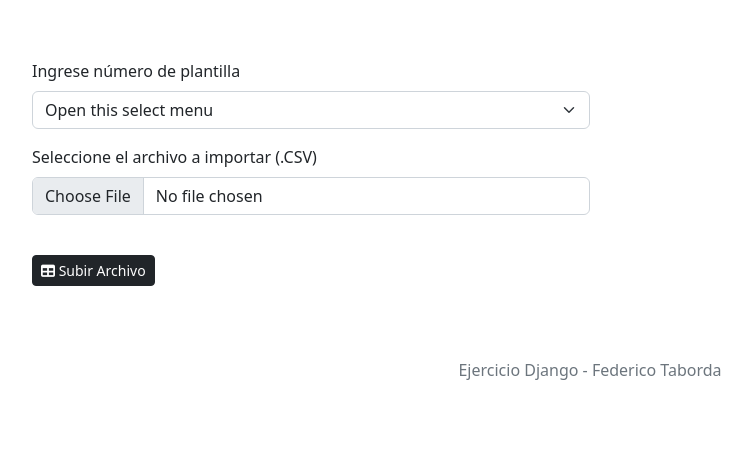
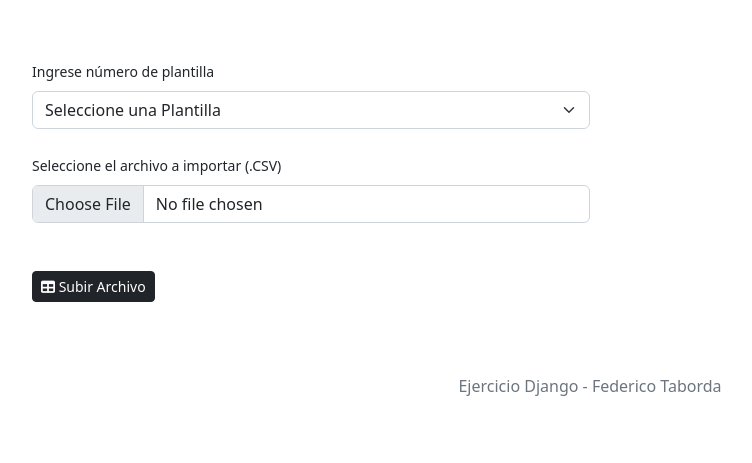
Before and after one commit to federicomtaborda/StormTech-Ejercicio, a Django app: template App_Base/templates/App_Base/index.html in a window 1280 px wide. Shown: the part 298-761 px from the top of the page, without its empty margins (50-802 px from the left). Run offline with Django 3.2, Linux system fonts and the light colour scheme; the template is opened without the code that fills it: values that come from a table or form of the project are taken from there, others are empty; data comes from the database, SQL or seed files in the repository; some libraries are stand-ins or nearby versions.

Commit message:
update modelos

```diff
--- /dev/null
+++ b/App_Base/forms.py
@@ -0,0 +1,4 @@
+from django import forms
+
+class PantillaFrom (forms.Form):
+    ID = forms.ChoiceField(required=True)
--- a/App_Base/models.py
+++ b/App_Base/models.py
@@ -15,8 +15,11 @@ class Estado_Tracking(models.Model):
 
     def __str__(self):
         return self.estado_tracking
+## ---end---- ##
 
 
+
+## Motivo Fallo Models ##
 class Motivo_Fallo(models.Model):
     motivo_fallo = models.CharField(max_length=200, unique=True)
 
@@ -27,6 +30,10 @@ class Motivo_Fallo(models.Model):
     def __str__(self):
         return self.motivo_fallo
 
+## ---end---- ##
+
+
+## ---Cliente Models---- ##
 class Cliente(models.Model):
     cliente_name = models.CharField(max_length=200, unique=True, verbose_name="Nombre de Cliente")
     telefono = models.CharField(max_length=15, null=False, blank=False, verbose_name="Teléfono")
@@ -43,6 +50,9 @@ class Cliente(models.Model):
 
 ## ---end---- ##
 
+
+
+## Paquete Models ##
 class Paquete(models.Model):
     tracking = models.CharField(max_length=100, unique=True, verbose_name="N° Tracking")
     direccion_des = models.CharField(max_length=200, verbose_name="Dirección Destino")
@@ -72,7 +82,11 @@ class Paquete(models.Model):
 
     def __str__(self):
         return self.tracking
+## ---end---- ##
 
+
+
+## Plantilla Models ##
 class Plantilla(models.Model):
     fecha = models.DateTimeField(auto_now_add=True)
     posicion = models.CharField(max_length=200)
@@ -82,9 +96,15 @@ class Plantilla(models.Model):
         verbose_name_plural = "Plantilla"
         ordering = ['-fecha']
 
+    def __str__(self):
+        return 'Plantilla n°: {}'.format(self.pk)
+## ---end---- ##
 
+
+
+## Item Models ##
 class Item(models.Model):
-    num_platilla = models.ForeignKey(Plantilla, on_delete=models.CASCADE, verbose_name="N° Plantilla")
+    num_plantilla = models.ForeignKey(Plantilla, on_delete=models.CASCADE, verbose_name="N° Plantilla")
     paquete = models.ManyToManyField(Paquete)
     posicion = models.CharField(max_length=150)
     motivo_fallo = models.ForeignKey(Motivo_Fallo, on_delete=models.CASCADE, verbose_name="Motivo de Fallo")
@@ -94,4 +114,6 @@ class Item(models.Model):
         verbose_name_plural = "Items de Plantilla"
 
     def __str__(self):
-        return self.posicion
+        return '{}'.format(self.num_plantilla.pk)
+
+## ---end---- ##
--- a/App_Base/templates/App_Base/index.html
+++ b/App_Base/templates/App_Base/index.html
@@ -5,18 +5,19 @@
     <div class="col-md-6">
 
         <div class="py-4">
-                <form>
-                    <div class="mb-3">
-                      <label for="exampleInputEmail1" class="form-label">Ingrese número de plantilla</label>
-                      <select class="form-select" aria-label="Default select example">
-                        <option selected>Open this select menu</option>
-                        <option value="1">One</option>
-                        <option value="2">Two</option>
-                        <option value="3">Three</option>
+                <form action="POST" action="">
+                  {% csrf_token %}
+                    <div class="mb-4">
+                      <label class="form-label"><small>Ingrese número de plantilla</small></label>
+                      <select class="form-select" name="plantilla" id="id_plantilla">
+                        <option selected>Seleccione una Plantilla</option>
+                        {% for item in plantillas %}
+                          <option value="{{item.pk}}">{{item.pk}}</option>
+                        {% endfor%}
                       </select>
                     </div>
-                    <div class="mb-3">
-                        <label for="formFile" class="form-label">Seleccione el archivo a importar (.CSV)</label>
+                    <div class="mb-4">
+                        <label class="form-label"><small>Seleccione el archivo a importar (.CSV)</small></label>
                         <input class="form-control" type="file" id="formFile">
                     </div>
                     <br>
--- a/requirements.txt
+++ b/requirements.txt
@@ -0,0 +1,4 @@
+asgiref==3.5.2
+Django==3.2
+pytz==2022.1
+sqlparse==0.4.2
```
Also changed, not shown: App_Base/admin.py (+23 -8 lines), App_Base/templates/App_Base/resolucion.html (+19 -0 lines), App_Base/views.py (+6 -1 lines), App_Base/migrations/0007_rename_num_platilla_item_num_plantilla.py (added), db.sqlite3.
